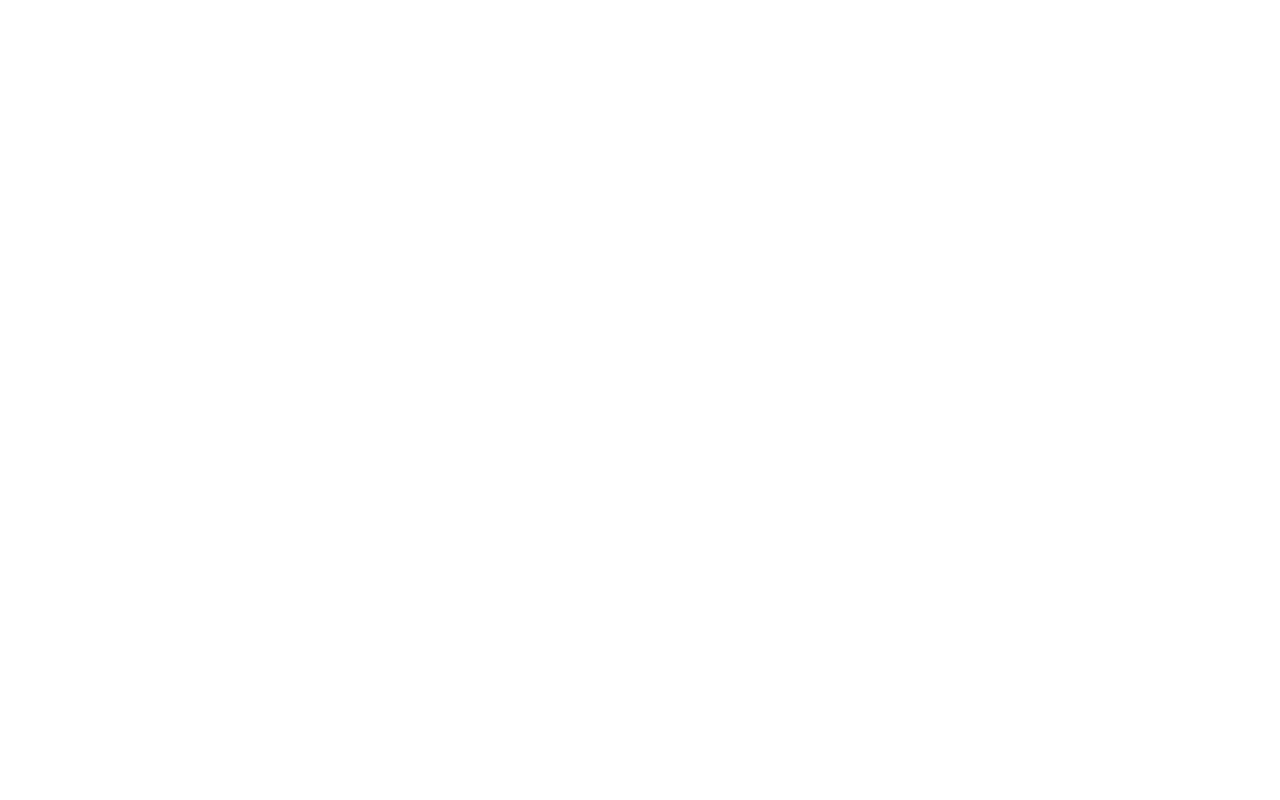
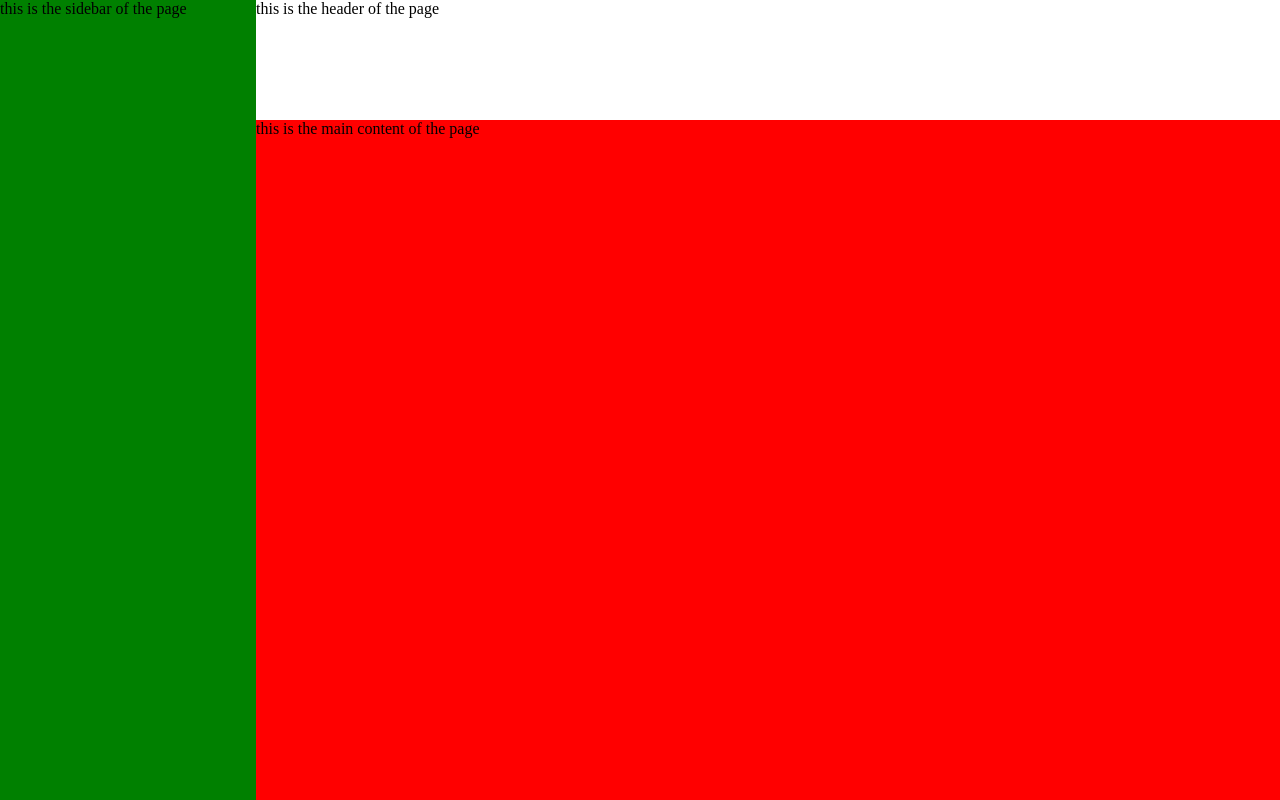
Before and after one commit to Jasffertp/admin-dashboard, a plain HTML site: page index.html in a window 1280 px wide. Drawn offline with Linux system fonts and the light colour scheme.

Commit message:
added template of the website

```diff
--- a/index.html
+++ b/index.html
@@ -8,6 +8,10 @@
     <link rel="stylesheet" href="style.css">
 </head>
 <body>
-
+    <div class="content">
+        <div class="sidebar">this is the sidebar of the page</div>
+        <div class="header">this is the header of the page</div>
+        <div class="main">this is the main content of the page</div>
+    </div>
 </body>
 </html>
--- a/style.css
+++ b/style.css
@@ -0,0 +1,28 @@
+body{
+    margin: 0;
+    padding: 0;
+}
+
+.content{
+    display: grid;
+    width: 100%;
+    height: 100%;
+    grid-template-columns: 20vw 80vw;
+    grid-template-rows: 15vh 85vh;
+    background-color: blue;
+    padding: 0;
+}
+
+.sidebar{
+    grid-row: 1/3;
+    background-color: green;
+}
+
+.header{
+
+    background-color: white;
+}
+
+.main{
+    background-color: red;
+}
```
